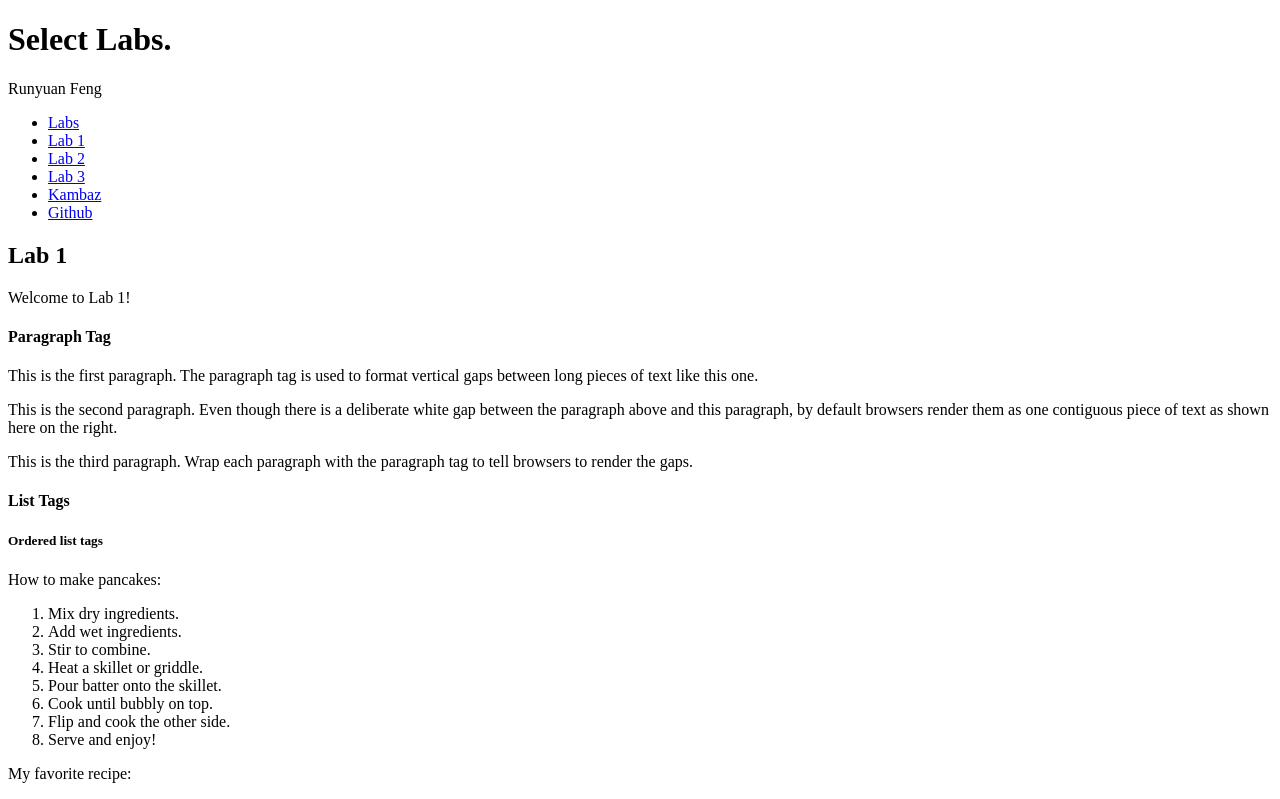
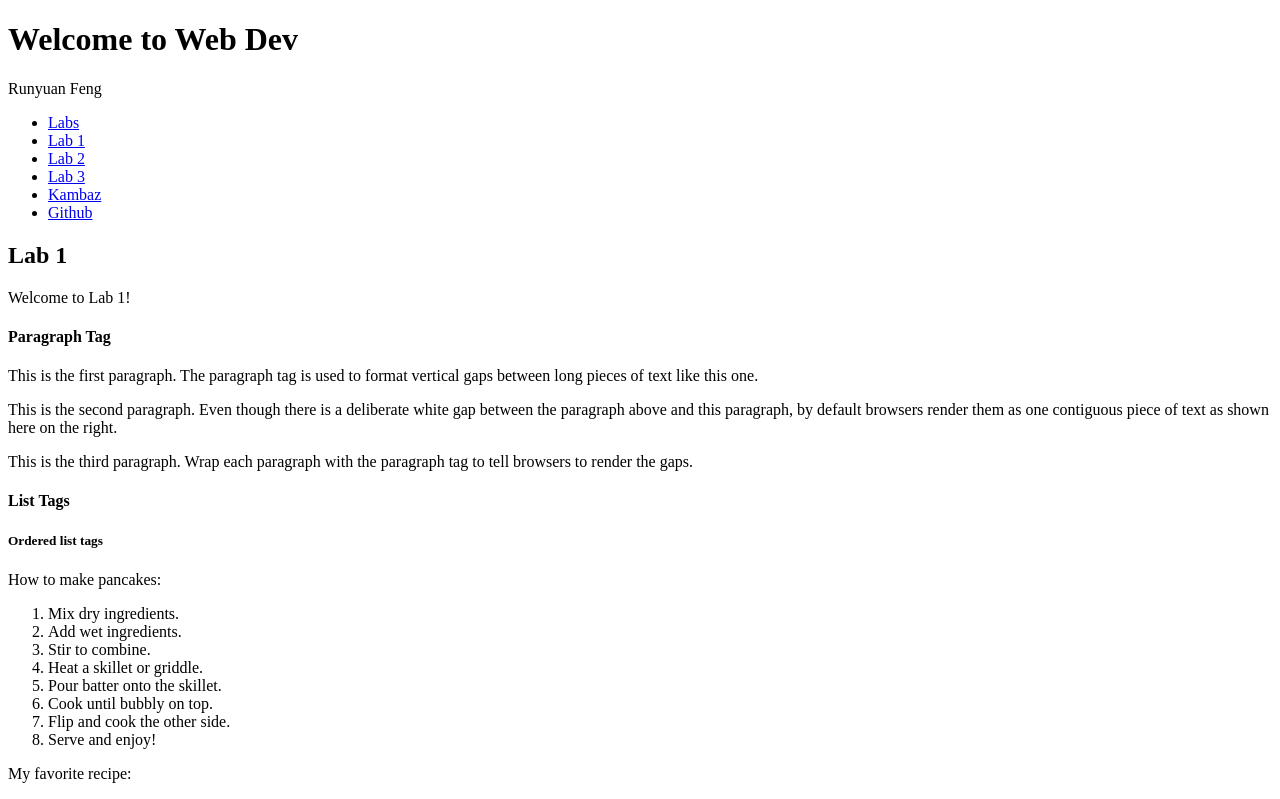
Before and after one commit to fcges/RS2-react-web-app, a React (Vite) app: page /#/Labs/Lab1 in a window 1280 px wide. Shown: the top 799 px of the page. Built offline with nearby package versions, Linux system fonts and the light colour scheme.

Commit message:
change labs header

```diff
--- a/src/Labs/index.tsx
+++ b/src/Labs/index.tsx
@@ -7,7 +7,7 @@ import { Route, Routes, Navigate } from "react-router";
 export default function Labs() {
     return (
         <div id="wd-labs">
-            <h1>Select Labs.</h1>
+            <h1>Welcome to Web Dev</h1>
             Runyuan Feng
             <TOC />
             <Routes>
```
